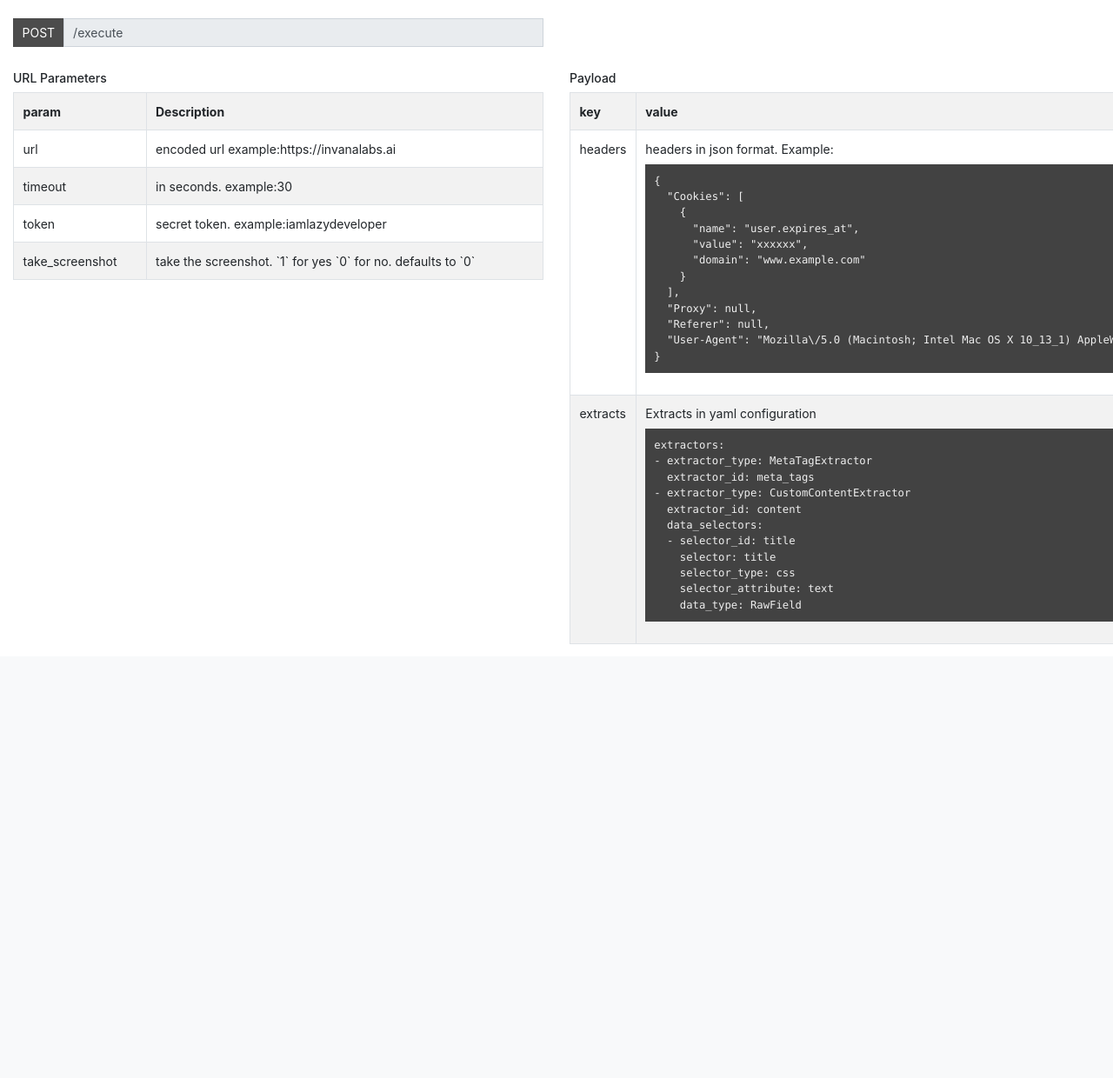
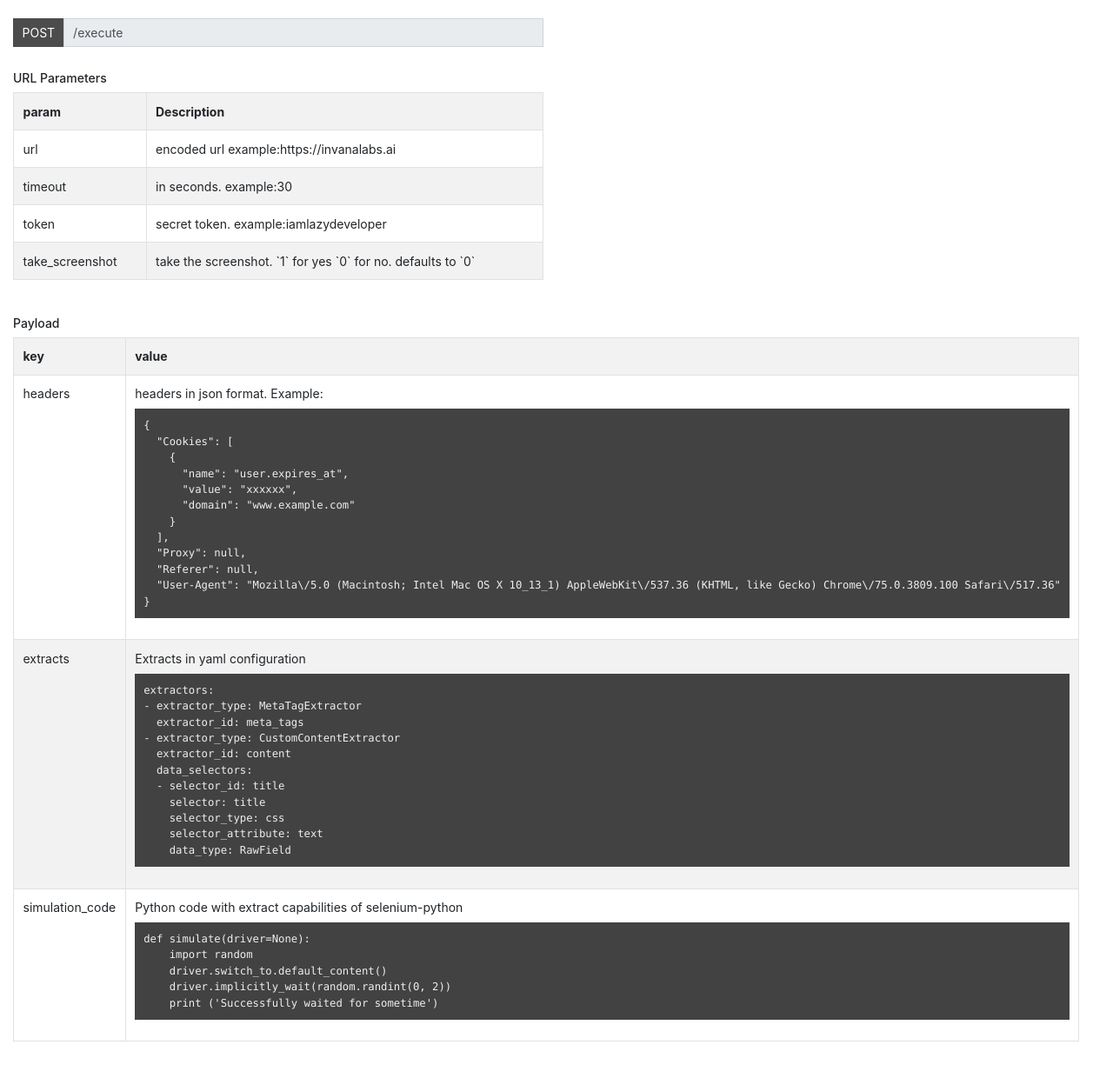
Before and after one commit to invana/browser-engine, a Flask app: page /docs.html in a window 1280 px wide; the page is wider, and only the part inside the window is pictured. Shown: the part 150-1390 px from the top of that part at 87% size. Before the commit the page ends 891 px from the top of that part, so only its background shows below. Run offline with Flask 2, Linux system fonts and the light colour scheme; some libraries are stand-ins or nearby versions.

Commit message:
docs updated with simulation_code usage

```diff
--- a/browser_engine/server/templates/docs.html
+++ b/browser_engine/server/templates/docs.html
@@ -77,10 +77,9 @@
                     <td>take the screenshot. `1` for yes `0` for no. defaults to `0`</td>
                 </tr>
             </table>
-        </div>
-        <div class="col-md-6">
-            <h6 class="mt-3">Payload</h6>
-            <table class="table table-bordered table-striped">
+
+            <h6 class="mt-5">Payload</h6>
+            <table class="table table-bordered table-striped mb-5">
                 <tr>
                     <th>key</th>
                     <th>value</th>
@@ -123,6 +122,20 @@ extractors:
 
                     </td>
                 </tr>
+
+                <tr>
+                    <td>simulation_code</td>
+                    <td>Python code with extract capabilities of selenium-python
+                        <pre>
+def simulate(driver=None):
+    import random
+    driver.switch_to.default_content()
+    driver.implicitly_wait(random.randint(0, 2))
+    print ('Successfully waited for sometime')
+</pre>
+
+                    </td>
+                </tr>
             </table>
         </div>
     </div>
--- a/browser_engine/server/templates/includes/header.html
+++ b/browser_engine/server/templates/includes/header.html
@@ -29,9 +29,9 @@
             <li class="nav-item">
                 <a class="nav-link" href="/docs.html?token={{token}}"><i class="fas fa-life-ring"></i> Documentation</a>
             </li>
-            <li class="nav-item">
-                <a class="nav-link" href="/log"><i class="fas fa-stream"></i> log</a>
-            </li>
+            <!--<li class="nav-item">-->
+                <!--<a class="nav-link" href="/log"><i class="fas fa-stream"></i> log</a>-->
+            <!--</li>-->
             {% endif %}
             <li class="nav-item">
                 <a class="nav-link" target="_blank" href="https://github.com/crawlerflow/browser-engine">
```
